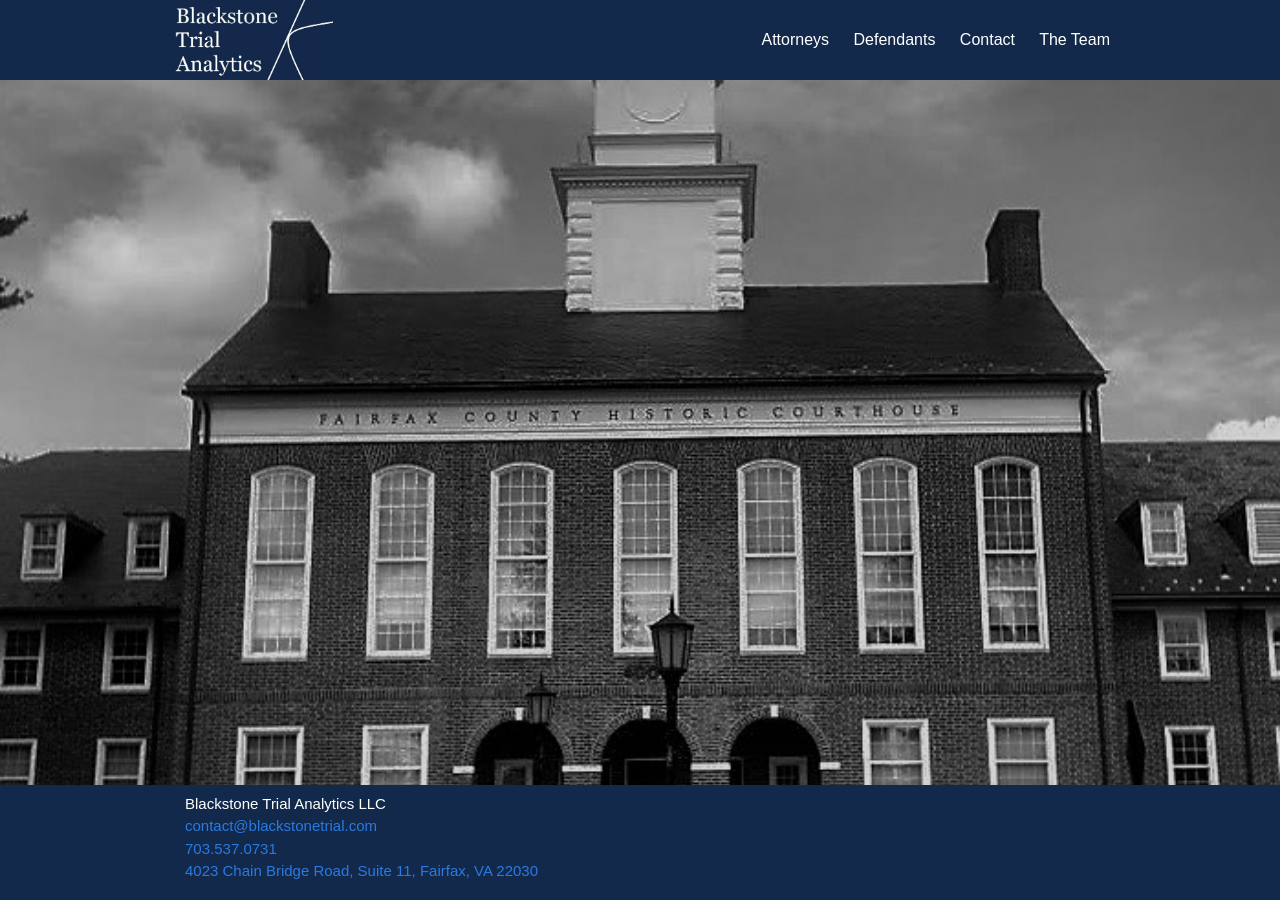
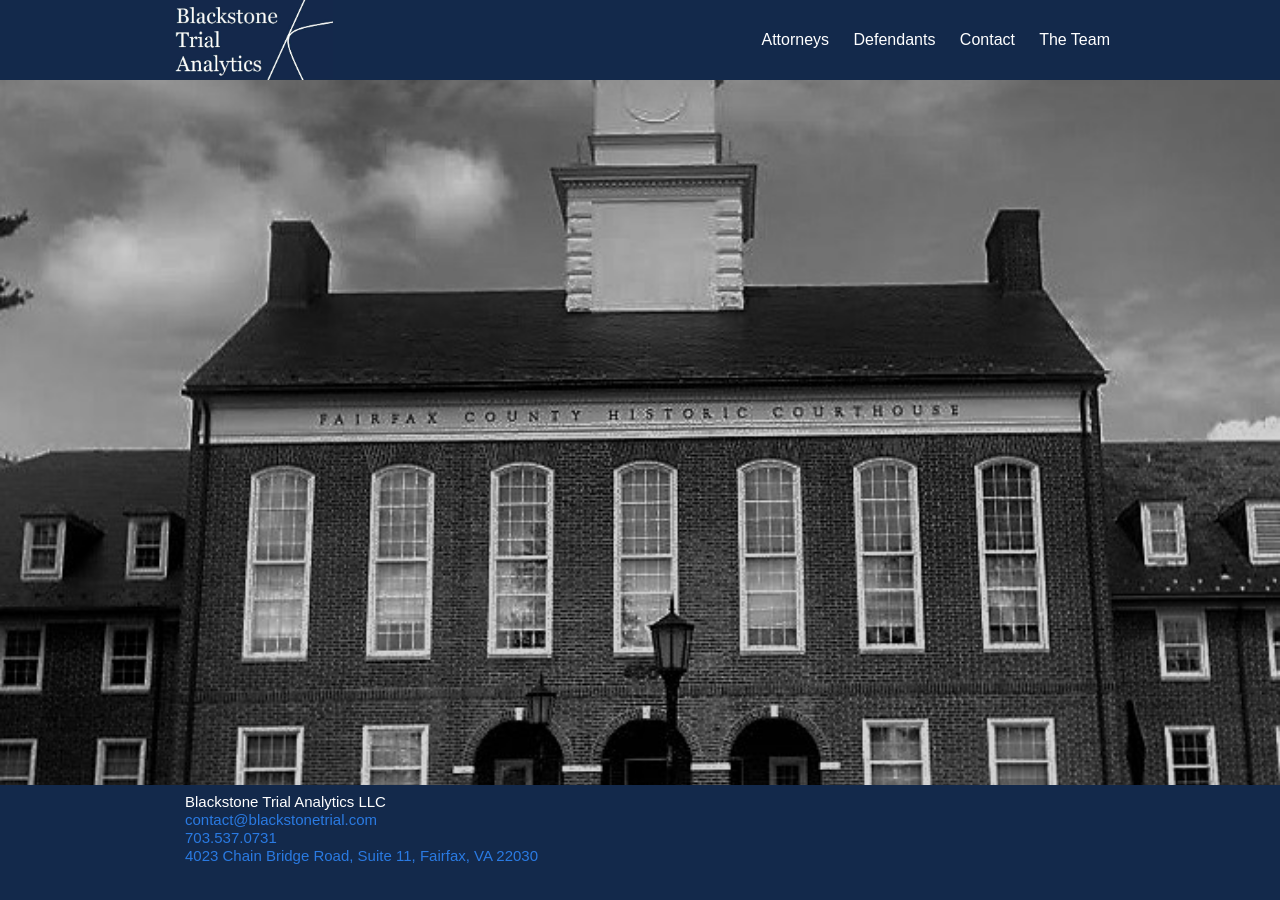
Before and after one commit to BlackstoneTrialAnalytics/BlackstoneTrialAnalytics.github.io, a Jekyll site: the page built from index.html, in a window 1280 px wide. Built offline with Jekyll 4.4.1, drawn with Linux system fonts in a browser that asks for light colours.

Commit message:
Footer size and spacing

```diff
--- a/css/main.scss
+++ b/css/main.scss
@@ -8,7 +8,7 @@ $base-font-family: "Arial", Arial, Helvetica, Sans-Serif;
 $base-font-size:   16px;
 $base-font-weight: 400;
 $small-font-size:  $base-font-size * 0.875;
-$base-line-height: 1.5;
+$base-line-height: 1.2;
 
 $spacing-unit:     30px;
 
```
